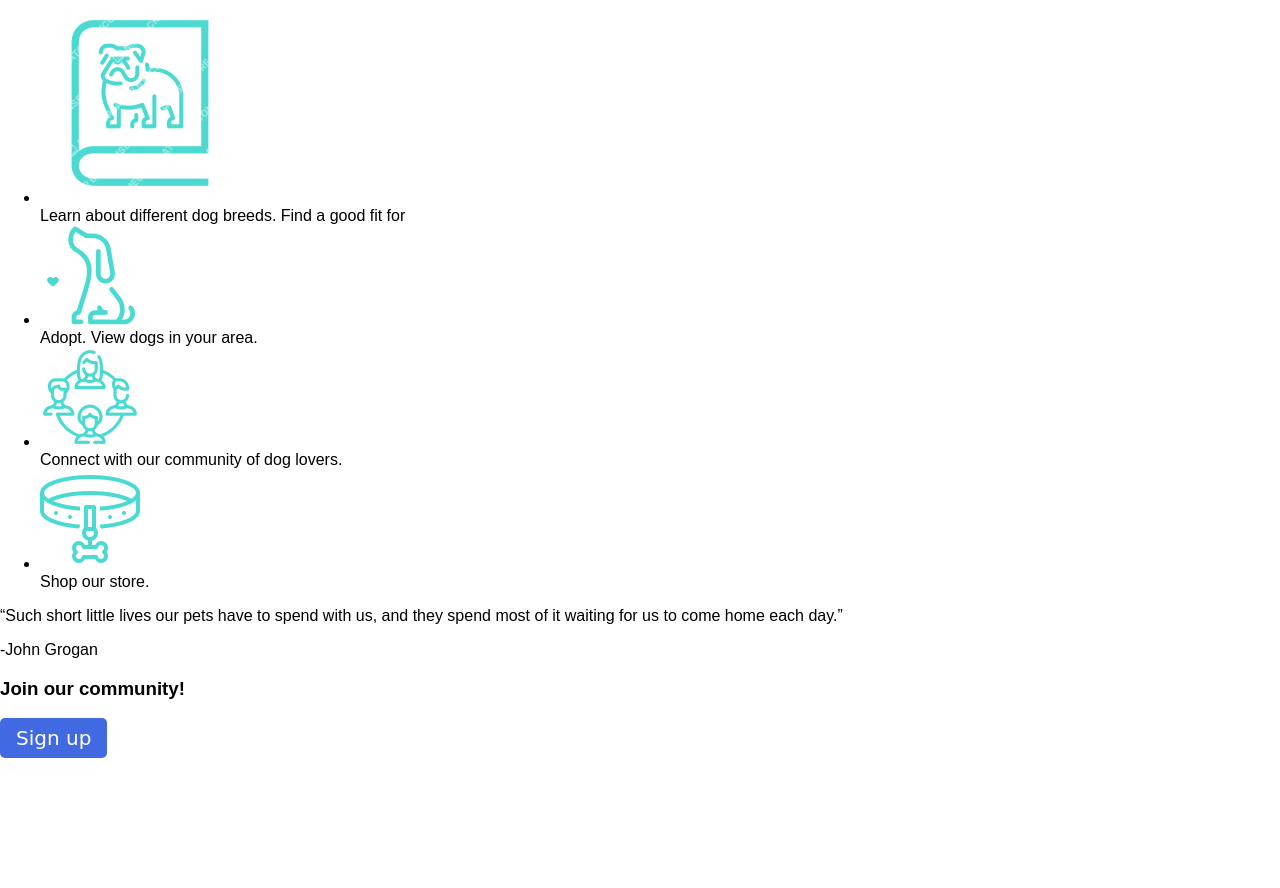
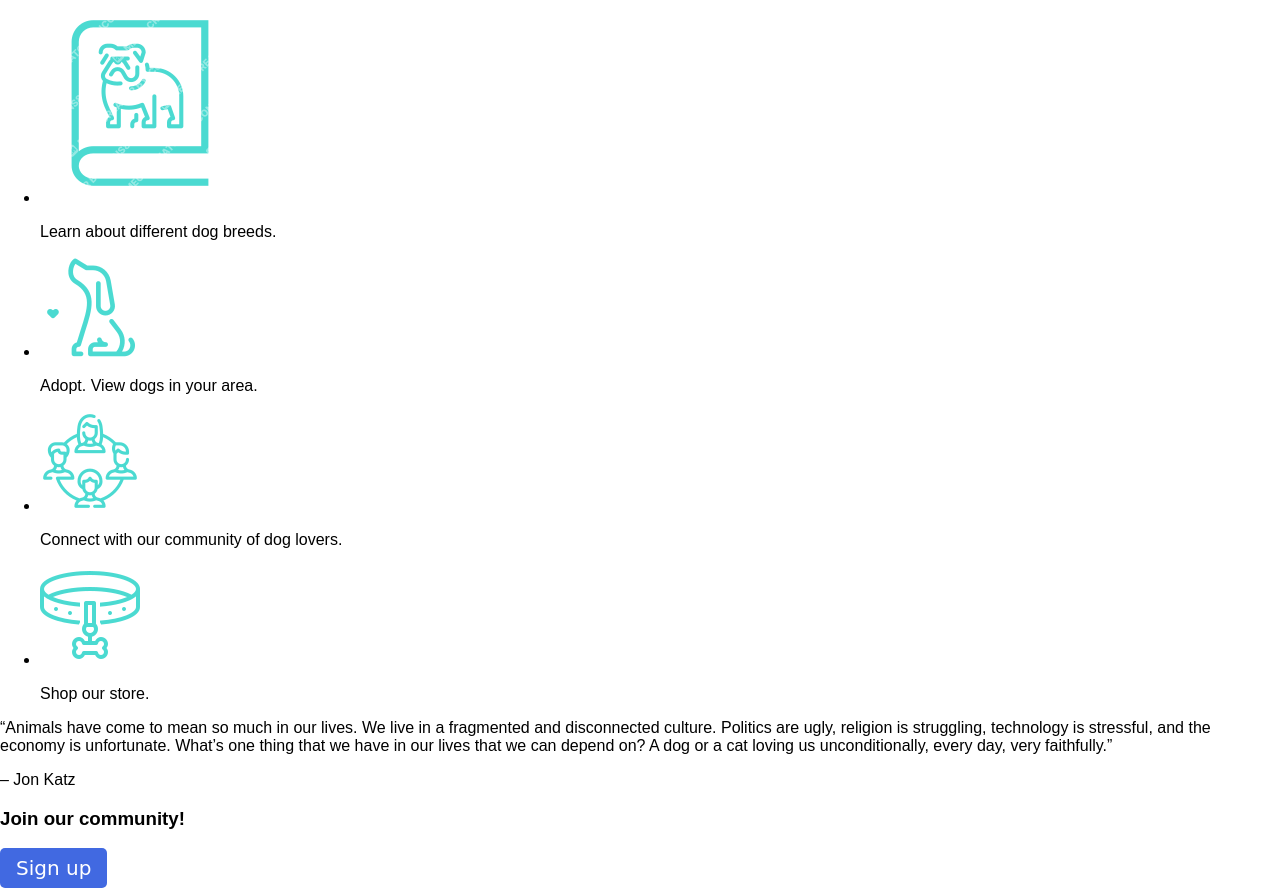
Before and after one commit to jasonhoonlee/landing-page, a plain HTML site: page index.html in a window 1280 px wide. Shown: the part 475-1363 px from the top of the page. Before the commit the page ends 1233 px from the top, so only its background shows below. Drawn offline with Linux system fonts and the light colour scheme; a web font is replaced by a local one.

Commit message:
Add new fonts for title and navbar. Center quote in main section.

```diff
--- a/index.html
+++ b/index.html
@@ -8,12 +8,10 @@
     <meta name="viewport" content="width=device-width, initial-scale=1">
     <title>The Book of Dogs</title>
     <link rel="stylesheet" href="styles.css">
+
     <link rel="preconnect" href="https://fonts.googleapis.com">
     <link rel="preconnect" href="https://fonts.gstatic.com" crossorigin>
-    <link href="https://fonts.googleapis.com/css2?family=Grape+Nuts&display=swap" rel="stylesheet">
-    <link rel="preconnect" href="https://fonts.googleapis.com">
-    <link rel="preconnect" href="https://fonts.gstatic.com" crossorigin>
-    <link href="https://fonts.googleapis.com/css2?family=Quicksand:wght@300&display=swap" rel="stylesheet">
+    <link href="https://fonts.googleapis.com/css2?family=Caveat:wght@700&family=Quicksand:wght@300;700&display=swap" rel="stylesheet">
   </head>
   <body>
 
@@ -38,32 +36,33 @@
     </header>
 
     <main>
-      <div>
+      <div class="options">
         <h2>What would you like to do?</h2>
-        <ul class="options">
+        <ul>
           <li>
             <a class="option-icon dog-book"><img src="images/logos/dogbook.png"></a>
-            <div class="option-info">Learn about different dog breeds. Find a good fit for</div>
+            <p class="option-info">Learn about different dog breeds.</p>
           </li>
           <li>
             <a class="option-icon adopt"><img src="images/logos/dogheart.png"></a>
-            <div class="option-info">Adopt. View dogs in your area.</div>
+            <p class="option-info">Adopt. View dogs in your area.</p>
           </li>
           <li>
             <a class="option-icon community"><img src="images/logos/community.png" alt="community"></a>
-            <div class="option-info">Connect with our community of dog lovers.</div>
+            <p class="option-info">Connect with our community of dog lovers.</p>
           </li>
           <li>
             <a class="option-icon dog-collar"><img src="images/logos/dogcollar.png" alt="dog collar logo"></a>
-            <div class="option-info">Shop our store.</div>
+            <p class="option-info">Shop our store.</p>
           </li>
         </ul>
+      </div>
 
-        <div class="quote">
-          <p><q>Such short little lives our pets have to spend with us, and they spend most of it waiting for us to come home each day.</q></p>
-          <p>-John Grogan</p>
-        </div>
+      <div class="quote">
+        <p><q>Animals have come to mean so much in our lives. We live in a fragmented and disconnected culture. Politics are ugly, religion is struggling, technology is stressful, and the economy is unfortunate. What’s one thing that we have in our lives that we can depend on? A dog or a cat loving us unconditionally, every day, very faithfully.</q></p>
+        <p class="auhor">– Jon Katz</p>
       </div>
+
     </main>
 
    <footer>
```
